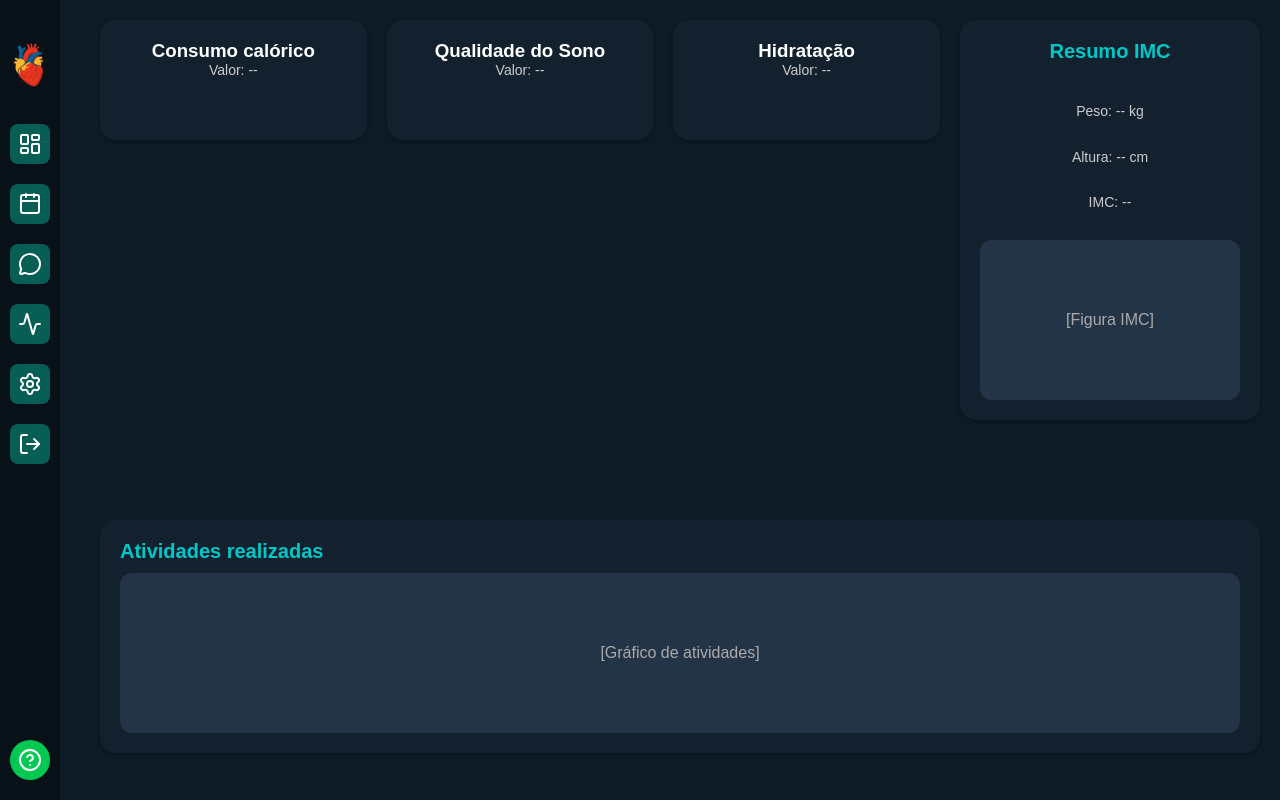
After one commit to dissectedv/lifeAI, a Django app: page /main_page/ in a window 1280 px wide. The commit adds this page. Run offline with Django 5.2, Linux system fonts and the light colour scheme.

Commit message:
main_page/melhoria index

```diff
--- a/lifeAI/static/lifeAI/css/style.css
+++ b/lifeAI/static/lifeAI/css/style.css
@@ -5,52 +6,84 @@
 }
 
 body {
+  font-family: "Arial", sans-serif;
   background-color: #0d1c27;
-    color: white;
-    font-family: Arial, sans-serif;
+  color: #ffffff;
 }
 
-  header nav {
+/* ===== SIDEBAR GLOBAL ===== */
+.sidebar {
   display: flex;
-    justify-content: space-between;
-    padding: 20px 40px;
+  flex-direction: column;
   align-items: center;
+  padding-top: 20px;
+  background-color: #081018;
+  width: 60px;
+  height: 100vh;
+  position: fixed;
+}
+.sidebar .logo-container {
+  margin: 20px 0;
+  text-align: center;
 }
 
-  .nav-menu {
-    list-style: none;
-    display: flex;
-    gap: 20px;
+.sidebar .logo-container img {
+  width: 50px;
+  height: 50px;
+  object-fit: contain;
 }
 
-  .nav-menu a {
+.sidebar a {
+  width: 40px;
+  height: 40px;
+  margin: 10px 0;
+  background-color: #075e54;
+  border-radius: 8px;
+  display: flex;
+  justify-content: center;
+  align-items: center;
   text-decoration: none;
   color: white;
-    font-size: 14px;
+  transition: background-color 0.3s;
 }
 
-  .nav-buttons {
-    display: flex;
-    gap: 10px;
+.sidebar a.active,
+.sidebar a:hover {
+  background-color: #00c853;
 }
 
-  .nav-register,
-  .nav-login {
-    text-decoration: none;
+.sidebar i {
+  font-size: 20px;
   color: white;
-    padding: 8px 16px;
-    border-radius: 20px;
 }
 
-  .nav-register {
-    color: #00c8c8;
+.floating-button {
+  margin-top: auto;
+  margin-bottom: 20px;
+  background-color: #00c853;
+  color: white;
+  width: 40px;
+  height: 40px;
+  border-radius: 50%;
+  display: flex;
+  justify-content: center;
+  align-items: center;
+  cursor: pointer;
+  font-weight: bold;
+  transition: background-color 0.3s;
 }
 
-  .nav-login {
-    background-color: #00c8c8;
+.floating-button:hover {
+  background-color: #00a543;
 }
 
-  .container {
+/* ===== PÁGINA DE LOGIN/REGISTRO (index.html) ===== */
+body.page-index {
+  background-color: #0A1E29;
+  color: white;
+}
+
+body.page-index .container {
   display: flex;
   justify-content: space-between;
   align-items: center;
@@ -138,3 +226,91 @@
   justify-content: center;
   cursor: pointer;
 }
+
+/* ===== PÁGINA DASHBOARD (main_page.html) ===== */
+
+body.page-dashboard .dashboard {
+  display: flex;
+  flex-direction: column;
+  padding: 20px;
+  padding-left: 100px;
+  gap: 20px;
+}
+
+body.page-dashboard .topo-dashboard {
+  display: flex;
+  gap: 20px;
+  width: 100%;
+  align-items: flex-start;
+}
+
+/* Cards (Calorias, Sono, Hidratação) */
+body.page-dashboard .cards {
+  display: grid;
+  grid-template-columns: repeat(3, 1fr);
+  gap: 20px;
+  flex: 2;
+}
+
+body.page-dashboard .card {
+  background: #13212f;
+  border-radius: 16px;
+  padding: 20px;
+  min-height: 120px;
+  text-align: center;
+  box-shadow: 0px 2px 6px rgba(0, 0, 0, 0.3);
+  transition: all 0.3s ease;
+}
+
+body.page-dashboard .card:hover {
+  transform: translateY(-5px);
+}
+
+body.page-dashboard .imc-resumo {
+  background: #13212f;
+  border-radius: 16px;
+  padding: 20px;
+  width: 300px;
+  height: 100%;
+  text-align: center;
+  box-shadow: 0px 2px 6px rgba(0, 0, 0, 0.3);
+  display: flex;
+  flex-direction: column;
+  justify-content: space-between;
+  min-height: 400px;
+}
+
+body.page-dashboard .imc-resumo .imc-valor {
+  font-size: 24px;
+  font-weight: bold;
+  margin: 10px 0;
+}
+
+body.page-dashboard .grafico-placeholder {
+  background: #243447;
+  border-radius: 12px;
+  height: 160px;
+  display: flex;
+  align-items: center;
+  justify-content: center;
+  color: #aaa;
+}
+
+body.page-dashboard .atividades {
+  background: #13212f;
+  border-radius: 16px;
+  padding: 20px;
+  margin-top: 80px;
+  box-shadow: 0px 2px 6px rgba(0, 0, 0, 0.3);
+}
+
+body.page-dashboard h2 {
+  font-size: 20px;
+  margin-bottom: 10px;
+  color: #00c8c8;
+}
+
+body.page-dashboard p {
+  color: #cccccc;
+  font-size: 14px;
+}
--- /dev/null
+++ b/lifeAI/templates/lifeAI/main_page.html
@@ -0,0 +1,68 @@
+{% load static %}
+<!DOCTYPE html>
+<html lang="pt-BR">
+  <head>
+    <meta charset="UTF-8" />
+    <title>LifeAI</title>
+    <link rel="stylesheet" href="{% static 'lifeAI/css/style.css' %}?v=1.1" />
+    <script src="https://unpkg.com/lucide@latest"></script>
+  </head>
+  <body class="page-dashboard">
+    <nav class="sidebar">
+
+      <div class="logo-container">
+        <img src="{% static 'lifeAI/img/lifeAI_logo.png' %}" alt="LifeAI Logo" class="logo-img">
+      </div>
+
+      <a href="#home" title="Home"><i data-lucide="layout-dashboard"></i></a>
+      <a href="#calendario" title="Rotina"><i data-lucide="calendar"></i></a>
+      <a href="#chatIA" title="Chat IA"><i data-lucide="message-circle"></i></a>
+      <a href="#desempenho" title="Desempenho"><i data-lucide="activity"></i></a>
+      <a href="#configuracoes" title="Configurações"><i data-lucide="settings"></i></a>
+      <a href="#logout" title="Logout"><i data-lucide="log-out"></i></a>
+
+      <div class="floating-button" title="Ação rápida">
+        <i data-lucide="help-circle"></i>
+      </div>
+
+    </nav>
+
+    <main class="dashboard">
+      <div class="topo-dashboard">
+        <section class="cards">
+          <div class="card">
+            <h3>Consumo calórico</h3>
+            <p>Valor: --</p>
+          </div>
+          <div class="card">
+            <h3>Qualidade do Sono</h3>
+            <p>Valor: --</p>
+          </div>
+          <div class="card">
+            <h3>Hidratação</h3>
+            <p>Valor: --</p>
+          </div>
+        </section>
+
+        <aside class="imc-resumo">
+          <h2>Resumo IMC</h2>
+          <p>Peso: -- kg</p>
+          <p>Altura: -- cm</p>
+          <p>IMC: --</p>
+          <div class="grafico-placeholder">[Figura IMC]</div>
+        </aside>
+      </div>
+
+      <section class="atividades">
+        <h2>Atividades realizadas</h2>
+        <div class="grafico-placeholder">[Gráfico de atividades]</div>
+      </section>
+    </main>
+
+    <script src="{% static 'lifeAI/js/script.js' %}"></script>
+
+    <script>
+      lucide.createIcons();
+    </script>
+  </body>
+</html>
--- a/lifeAI/urls.py
+++ b/lifeAI/urls.py
@@ -2,5 +2,6 @@ from django.urls import path
 from . import views
 
 urlpatterns = [
-    path('', views.index, name='index'),  # Rota para sua página inicial
+    path('', views.index, name='index'),
+    path('main_page/', views.main_page, name='main_page'),
 ]
--- a/lifeAI/views.py
+++ b/lifeAI/views.py
@@ -1,4 +1,8 @@
 from django.shortcuts import render
+from django.conf import settings
 
 def index(request):
     return render(request, 'lifeAI/index.html')
+
+def main_page(request):
+    return render(request, 'lifeAI/main_page.html', {'DEBUG': settings.DEBUG})
```
Also changed, not shown: other parts of lifeAI/static/lifeAI/css/style.css (+70 -14 lines), config/settings.py (+21 -1 lines), lifeAI/templates/lifeAI/index.html (+36 -9 lines), config/urls.py (line endings or trailing spaces), 1 other file. Lines whose indentation alone changed are shown as unchanged.
